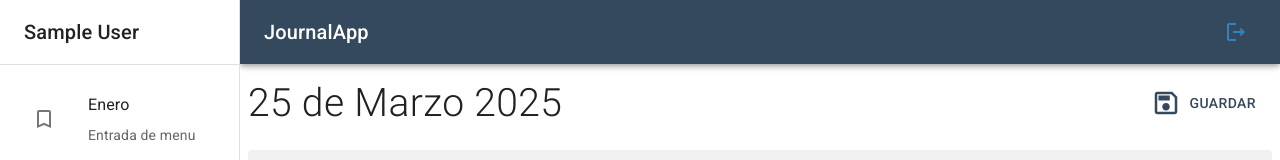
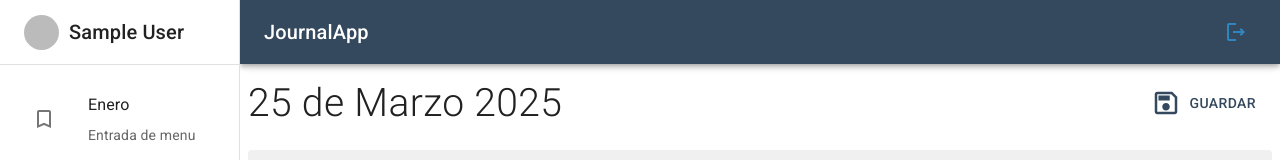
Before and after one commit to erick-ochoa/journal-app, a React (Vite) app: page / in a window 1280 px wide. Shown: the top 160 px of the page. Built offline with nearby package versions, Linux system fonts and the light colour scheme; no server answers; sample sign-in values are in the browser's storage.

Commit message:
Fin seccion 19

```diff
--- a/index.html
+++ b/index.html
@@ -8,6 +8,7 @@
   <link rel="preconnect" href="https://fonts.googleapis.com" />
   <link rel="preconnect" href="https://fonts.gstatic.com" crossorigin />
   <link rel="stylesheet" href="https://fonts.googleapis.com/css2?family=Roboto:wght@300;400;500;700&display=swap" />
+  <link rel="stylesheet" href="https://cdnjs.cloudflare.com/ajax/libs/animate.css/4.1.1/animate.min.css" />
   <title>JournalApp</title>
 </head>
 
--- a/src/auth/pages/LoginPage.jsx
+++ b/src/auth/pages/LoginPage.jsx
@@ -33,7 +33,7 @@ export const LoginPage = () => {
 
     <AuthLayout title="Login">
 
-      <form onSubmit={onSubmit}>
+      <form onSubmit={onSubmit} className="animate__animated animate__fadeIn animate__faster">
         <Grid container>
 
           <Grid item xs={12} sx={{ mt: 2 }}>
--- a/src/auth/pages/RegisterPage.jsx
+++ b/src/auth/pages/RegisterPage.jsx
@@ -40,7 +40,7 @@ export const RegisterPage = () => {
   return (
     <AuthLayout title="Crear cuenta">
 
-      <form onSubmit={onSubmit}>
+      <form onSubmit={onSubmit} className="animate__animated animate__fadeIn animate__faster">
         <Grid container>
 
           <Grid item xs={12} sx={{ mt: 2 }}>
--- a/src/firebase/providers.js
+++ b/src/firebase/providers.js
@@ -62,3 +62,8 @@ export const singInWithEmailAndPassword = async (email, password) => {
         return { ok: false, errorMessage: error.code }
     }
 }
+
+
+export const firebaseLogout = async() => {
+    return await firebaseAuth.signOut()
+}
--- a/src/index.css
+++ b/src/index.css
@@ -1,3 +1,10 @@
 .box-shadow{
     box-shadow: 0px 5px 5px rgba(0, 0, 0, 0.2);
 }
+
+.photoURL{
+    border-radius: 100%;
+    width: 35px;
+    height: 35px;
+    margin-right: 10px;
+}
--- a/src/journal/components/Sidebar.jsx
+++ b/src/journal/components/Sidebar.jsx
@@ -3,7 +3,7 @@ import { Box, Divider, Drawer, Grid, List, ListItem, ListItemButton, ListItemIco
 import { useSelector } from "react-redux"
 
 export const Sidebar = ({ drawerWidth }) => {
-    const { displayName } = useSelector(state => state.auth)
+    const { displayName, photoURL } = useSelector(state => state.auth)
     return (
         <Box component={"nav"} sx={{ width: { sm: drawerWidth }, flexShrink: { sm: 0 } }} >
             <Drawer
@@ -15,6 +15,7 @@ export const Sidebar = ({ drawerWidth }) => {
                 }}
             >
                 <Toolbar>
+                    <img className="photoURL" src={photoURL} alt=""/>
                     <Typography variant="h6" noWrap component={"div"}>
                         {displayName}
                     </Typography>
--- a/src/journal/layout/JournalLayout.jsx
+++ b/src/journal/layout/JournalLayout.jsx
@@ -6,7 +6,7 @@ const drawerWidth = 240;
 
 export const JournalLayout = ({ children }) => {
     return (
-        <Box sx={{ display: "flex" }}>
+        <Box sx={{ display: "flex" }} className="animate__animated animate__fadeIn animate__faster">
 
             {/* Navbar */}
             <Navbar drawerWidth={drawerWidth} />
--- a/src/journal/views/NoteView.jsx
+++ b/src/journal/views/NoteView.jsx
@@ -5,6 +5,7 @@ import { ImageGallery } from "../components/ImageGallery"
 export const NoteView = () => {
     return (
         <Grid
+            className="animate__animated animate__fadeIn animate__faster"
             container
             direction="row"
             justifyContent="space-between"
--- a/src/journal/views/NothingSelectedView.jsx
+++ b/src/journal/views/NothingSelectedView.jsx
@@ -4,6 +4,7 @@ import { Grid, Typography } from "@mui/material"
 export const NothingSelectedView = () => {
   return (
     <Grid
+      className="animate__animated animate__fadeIn animate__faster"
       container
       spacing={0}
       direction="column"
--- a/src/store/slices/auth/AuthSlice.js
+++ b/src/store/slices/auth/AuthSlice.js
@@ -22,13 +22,13 @@ export const authSlice = createSlice({
             state.photoURL = photoURL;
             state.errorMessage = null;
         },
-        logout: (state, { payload: errorMessage }) => {
+        logout: (state,  payload ) => {
             state.status = 'not-authenticated';
             state.uid = null;
             state.email = null;
             state.displayName = null;
             state.photoURL = null;
-            state.errorMessage = errorMessage;
+            state.errorMessage = payload?.errorMessage;
         },
         checkingCredentials: (state) => {
             state.status = 'checking'
--- a/src/store/slices/auth/thunks.js
+++ b/src/store/slices/auth/thunks.js
@@ -1,5 +1,5 @@
 
-import { createdEmailAndPassword, singInWithEmailAndPassword, singInWithGoogle } from "../../../firebase/providers"
+import { createdEmailAndPassword, firebaseLogout, singInWithEmailAndPassword, singInWithGoogle } from "../../../firebase/providers"
 import { checkingCredentials, login, logout } from "./AuthSlice"
 
 export const checkingAuthendication = () => {
@@ -46,6 +46,7 @@ export const startLoginWithEmailAndPassword = (email, password) => {
 
 export const startLogOut= () => {
     return async (dispatch) => {
-        dispatch(logout())
+        await firebaseLogout()
+        await dispatch(logout())
     }
 }
```
